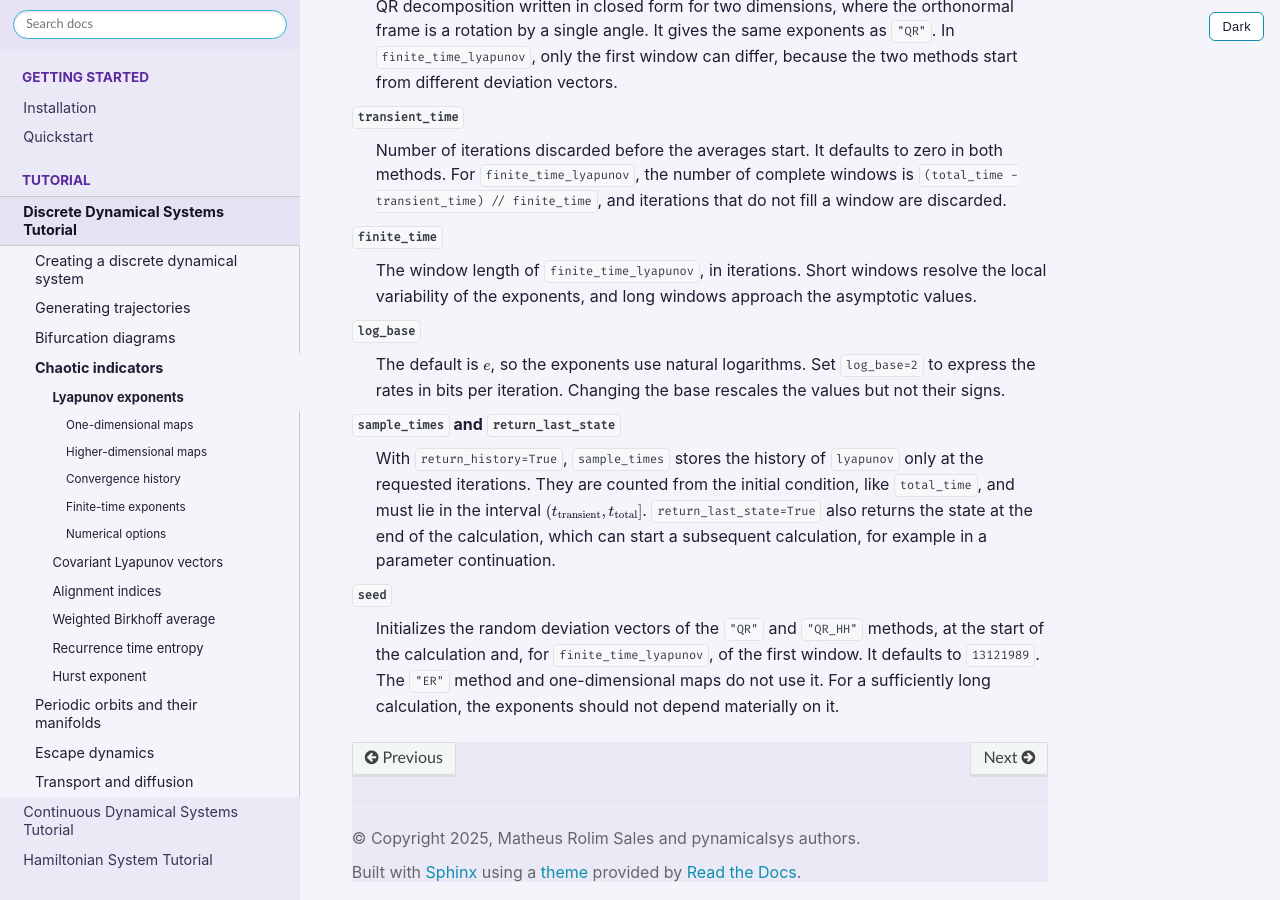
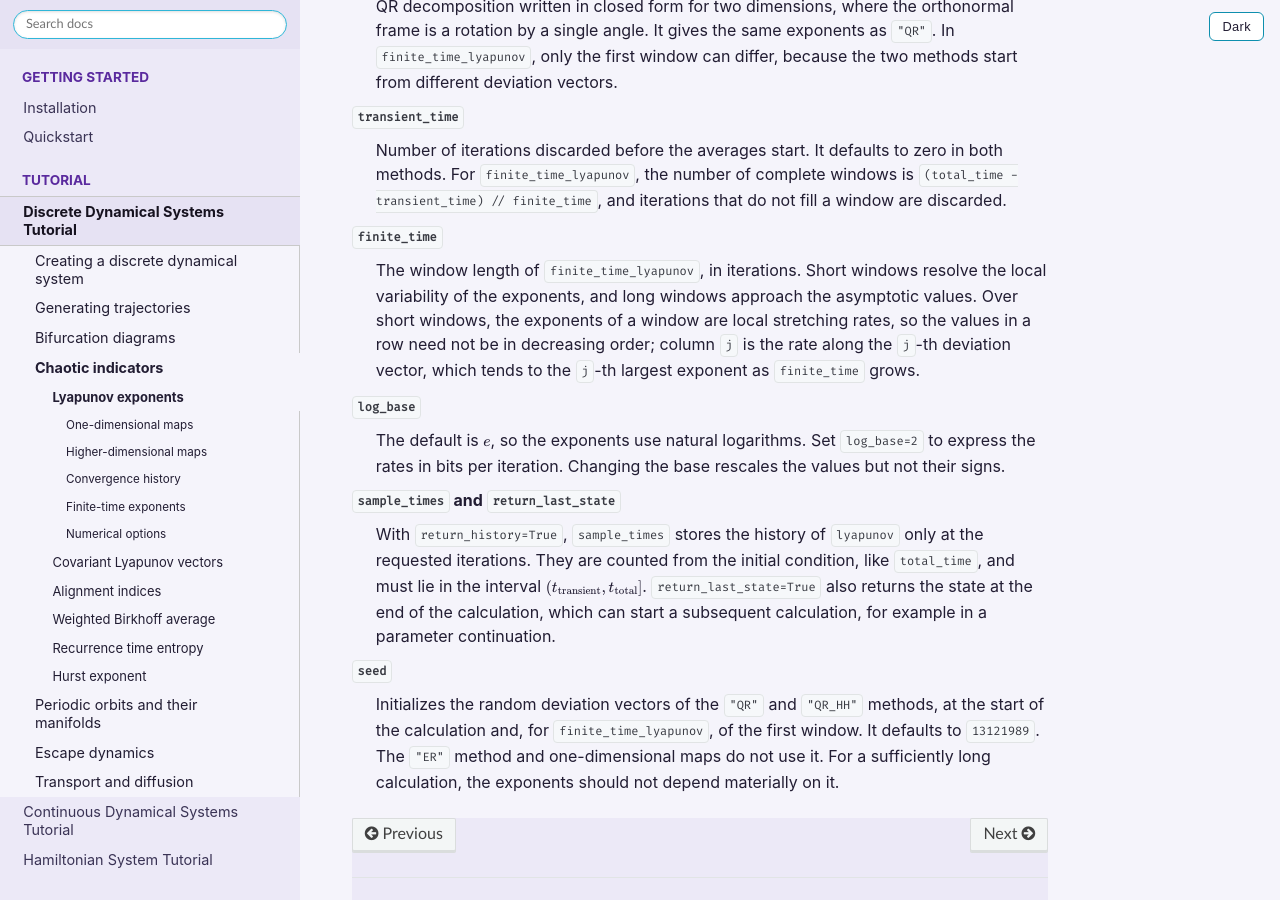
Before and after one commit to mrolims/pynamicalsys, a Sphinx documentation site: the page built from docs/source/dds_lyapunov.rst, in a window 1280 px wide and 900 px high, scrolled down 7871 px. Built offline with Sphinx 7.4.7 and the Read the Docs theme 3.1.0, drawn with Linux system fonts in a browser that asks for light colours; the version number could not be read and is left out.

Commit message:
docs: note that short-window Lyapunov exponents need not be ordered

```diff
--- a/docs/source/dds_lyapunov.rst
+++ b/docs/source/dds_lyapunov.rst
@@ -278,7 +278,7 @@ Numerical options
     Number of iterations discarded before the averages start. It defaults to zero in both methods. For ``finite_time_lyapunov``, the number of complete windows is ``(total_time - transient_time) // finite_time``, and iterations that do not fill a window are discarded.
 
 ``finite_time``
-    The window length of ``finite_time_lyapunov``, in iterations. Short windows resolve the local variability of the exponents, and long windows approach the asymptotic values.
+    The window length of ``finite_time_lyapunov``, in iterations. Short windows resolve the local variability of the exponents, and long windows approach the asymptotic values. Over short windows, the exponents of a window are local stretching rates, so the values in a row need not be in decreasing order; column ``j`` is the rate along the ``j``-th deviation vector, which tends to the ``j``-th largest exponent as ``finite_time`` grows.
 
 ``log_base``
     The default is :math:`e`, so the exponents use natural logarithms. Set ``log_base=2`` to express the rates in bits per iteration. Changing the base rescales the values but not their signs.
```
